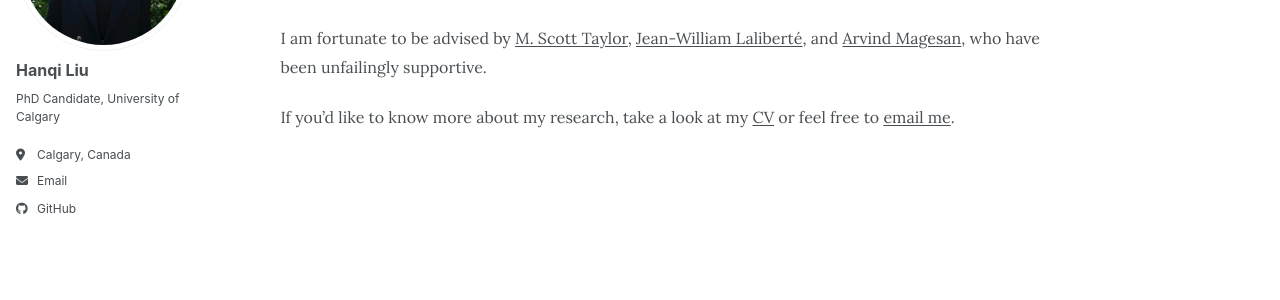
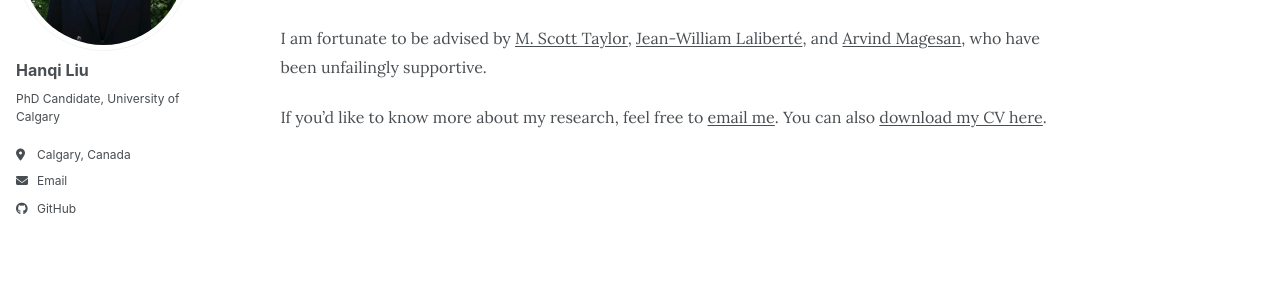
Before and after one commit to hanqi-liu-econ/hanqi-liu-econ.github.io, a Jekyll site: the page built from _pages/about.md, in a window 1280 px wide. Shown: the part 221-521 px from the top of the page. Built offline with Jekyll 4.4.1, drawn with Linux system fonts in a browser that asks for light colours; a script bundle is joined from its source files by our own code; library files that are not in the unit come from our copies.

Commit message:
Update about.md

```diff
--- a/_pages/about.md
+++ b/_pages/about.md
@@ -11,4 +11,4 @@ Welcome! I am a Ph.D. Candidate in Economics at the University of Calgary. My re
 
 I am fortunate to be advised by [M. Scott Taylor](https://www.mstaylor1.org/), [Jean-William Laliberté](https://sites.google.com/view/jwlaliberte), and [Arvind Magesan](https://sites.google.com/site/arvindmagesan/), who have been unfailingly supportive.
 
-If you'd like to know more about my research, take a look at my [CV](/cv/) or feel free to [email me](mailto:hanqi.liu2@ucalgary.ca).
+If you'd like to know more about my research, feel free to [email me](mailto:hanqi.liu2@ucalgary.ca). You can also [download my CV here](/files/cv.pdf).
```
